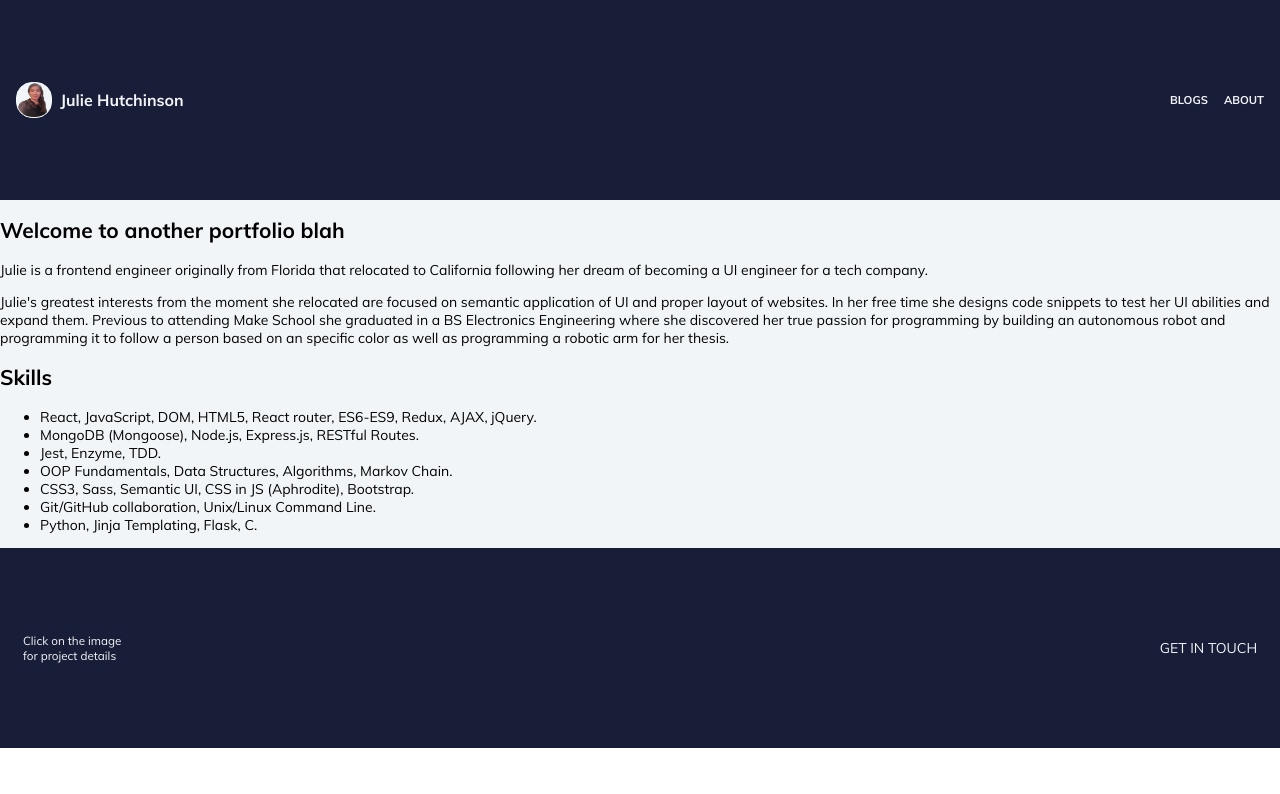
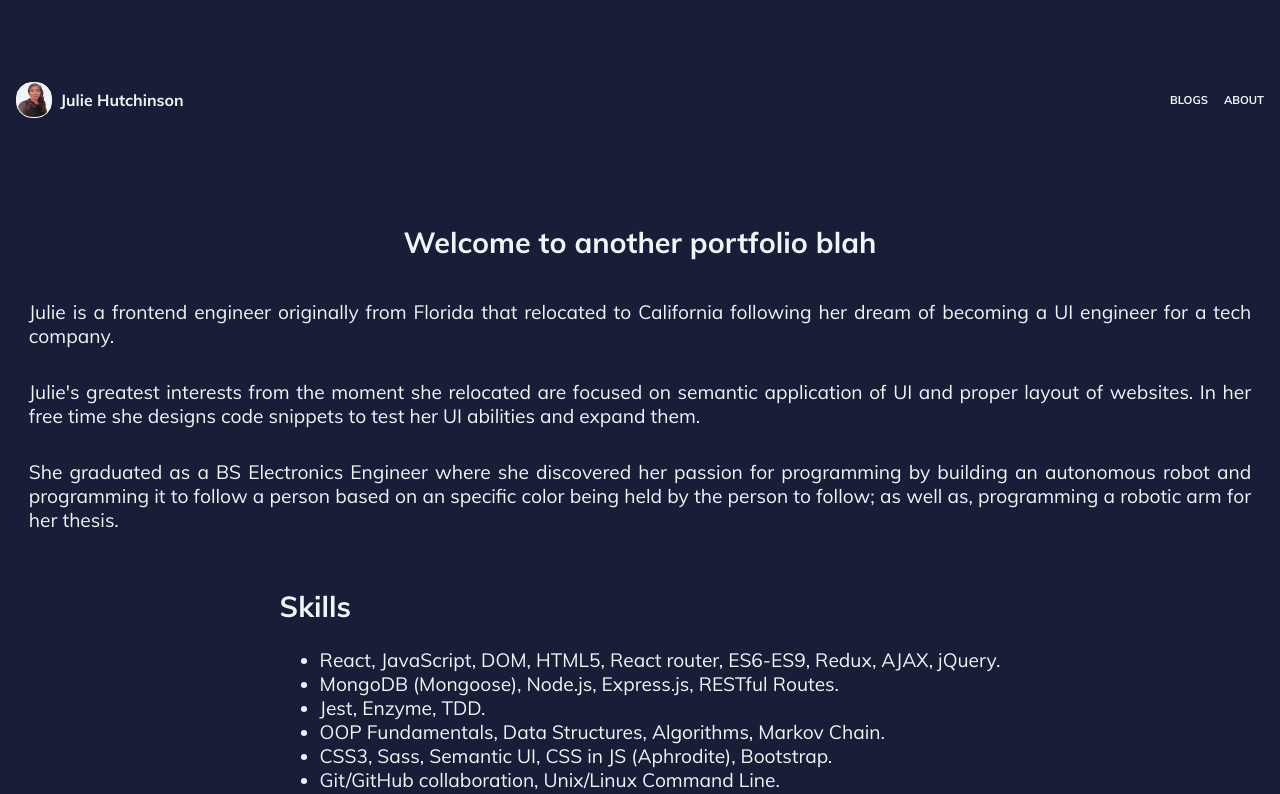
Before and after one commit to juliehutchinson001/juliehutchinson001.github.io, a React (Create React App) app: page /about in a window 1280 px wide. Shown: the top 794 px of the page. Built offline with nearby package versions, Linux system fonts and the light colour scheme.

Commit message:
[style] add styles for the about section of the portfolio

```diff
--- a/src/components/about/about-me.js
+++ b/src/components/about/about-me.js
@@ -16,11 +16,13 @@ const BioContainer = () => (
         {`Julie's greatest interests from the moment she relocated are
       focused on semantic application of UI and proper layout of websites. In
       her free time she designs code snippets to test her UI abilities and
-      expand them. Previous to attending Make School she graduated in a BS
-      Electronics Engineering where she discovered her true passion for
-      programming by building an autonomous robot and programming it to follow a
-      person based on an specific color as well as programming a robotic arm for
-      her thesis.`}
+      expand them.`}
+      </p>
+      <p className="bio__third--paragraph" data-test-bio-third-paragraph>
+        She graduated as a BS Electronics Engineer where she discovered her
+        passion for programming by building an autonomous robot and programming
+        it to follow a person based on an specific color being held by the
+        person to follow; as well as, programming a robotic arm for her thesis.
       </p>
     </section>
     <section className="bio__secondary--info" data-test-bio-secondary-info>
--- a/src/styles/css/main.css
+++ b/src/styles/css/main.css
@@ -182,6 +182,33 @@ img {
   align-items: center;
   justify-content: center; }
 
+.bio__main-container {
+  background-color: #191E38;
+  color: #F2F5F8;
+  display: flex;
+  align-items: center;
+  flex-direction: column;
+  justify-content: center;
+  font-size: 1.2rem; }
+
+.bio__intro-container {
+  display: flex;
+  align-items: center;
+  flex-direction: column;
+  justify-content: center; }
+
+.bio__header {
+  text-align: center; }
+
+.bio__first--paragraph,
+.bio__second--paragraph,
+.bio__third--paragraph {
+  text-align: justify;
+  margin: 1rem 1.8rem; }
+
+.bio__secondary--info {
+  margin: 1rem 1.8rem; }
+
 @font-face {
   src: url("../assets/fonts/Muli/Muli-Light.ttf") format("truetype");
   font-family: "Muli";
--- a/src/styles/scss/components/_about.scss
+++ b/src/styles/scss/components/_about.scss
@@ -0,0 +1,31 @@
+.bio__main-container {
+  background-color: $darkest-blue;
+  color: $lightest-grey;
+
+  @include display-flex;
+  flex-direction: column;
+  justify-content: center;
+
+  font-size: 1.2rem;
+}
+
+.bio__intro-container {
+  @include display-flex;
+  flex-direction: column;
+  justify-content: center;
+}
+
+.bio__header {
+  text-align: center;
+}
+
+.bio__first--paragraph,
+.bio__second--paragraph,
+.bio__third--paragraph {
+  text-align: justify;
+  margin: 1rem 1.8rem;
+}
+
+.bio__secondary--info {
+  margin: 1rem 1.8rem;
+}
```
Also changed, not shown: 2 other files (tests, documents, lock files or other folders).
